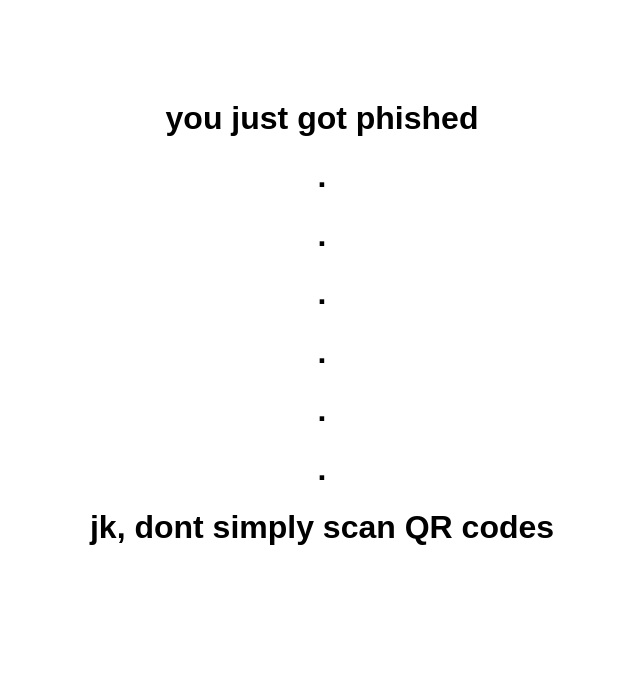
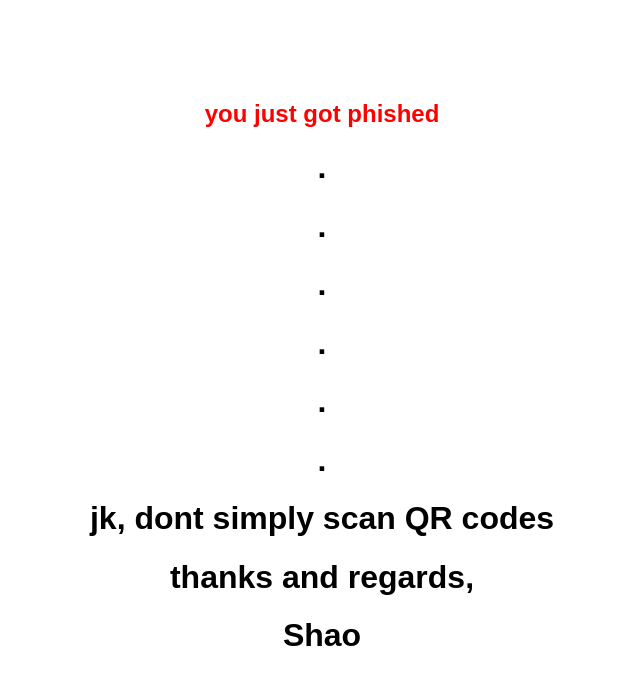
Before and after one commit to zeebr4/free-airpods, a plain HTML site: page index.html in a window 1280 px wide. Shown: the whole page, without its empty margins (318-958 px from the left). Drawn offline with Linux system fonts and the light colour scheme.

Commit message:
Update index.html

```diff
--- a/index.html
+++ b/index.html
@@ -1,7 +1,7 @@
 <!DOCTYPE html>
 <html>
   <body style="font-family:Arial; text-align:center; margin-top:100px;">
-    <h1>you just got phished</h1>
+    <h2 style="color: red;">you just got phished</h2>
     <h1>.</h1>
     <h1>.</h1>
     <h1>.</h1>
@@ -9,5 +9,7 @@
     <h1>.</h1>
     <h1>.</h1>
     <h1>jk, dont simply scan QR codes</h1>
+    <h1> thanks and regards,</h1>
+    <h1> Shao</h1>
   </body>
 </html>
```
